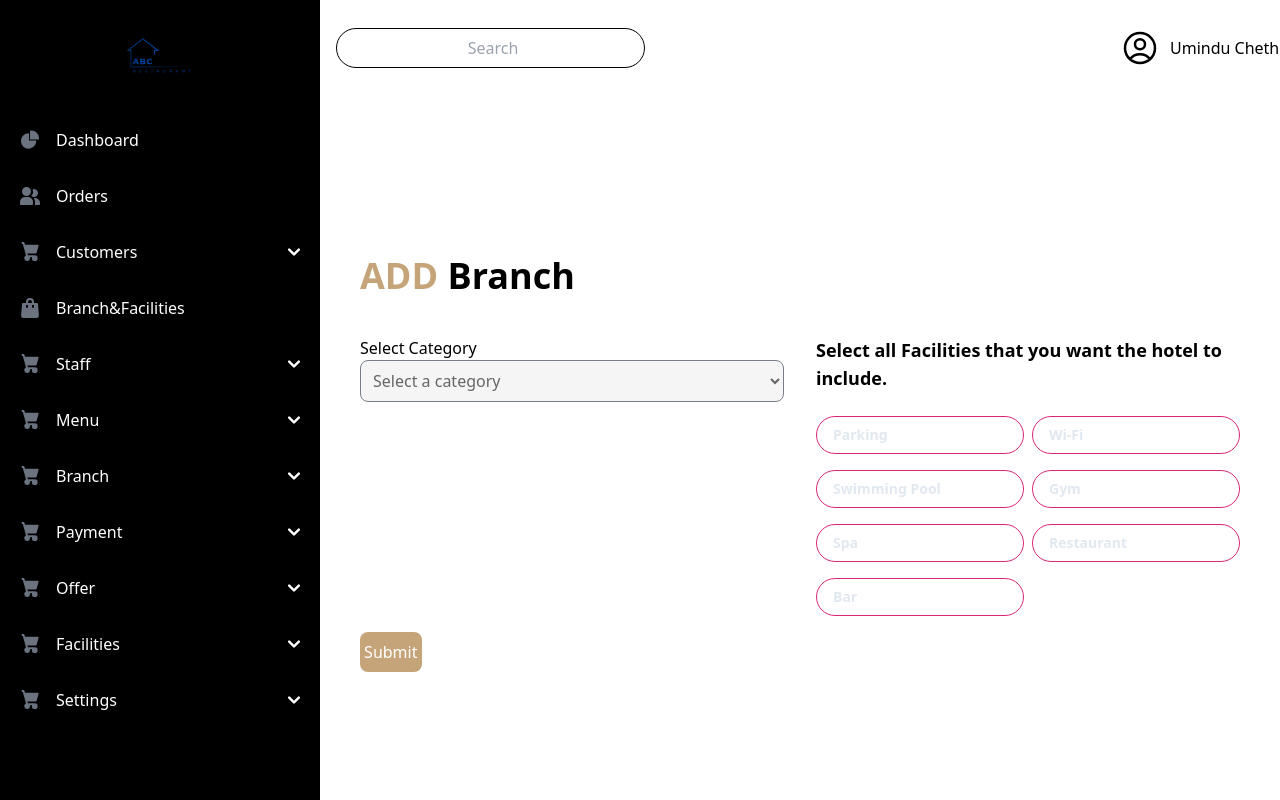
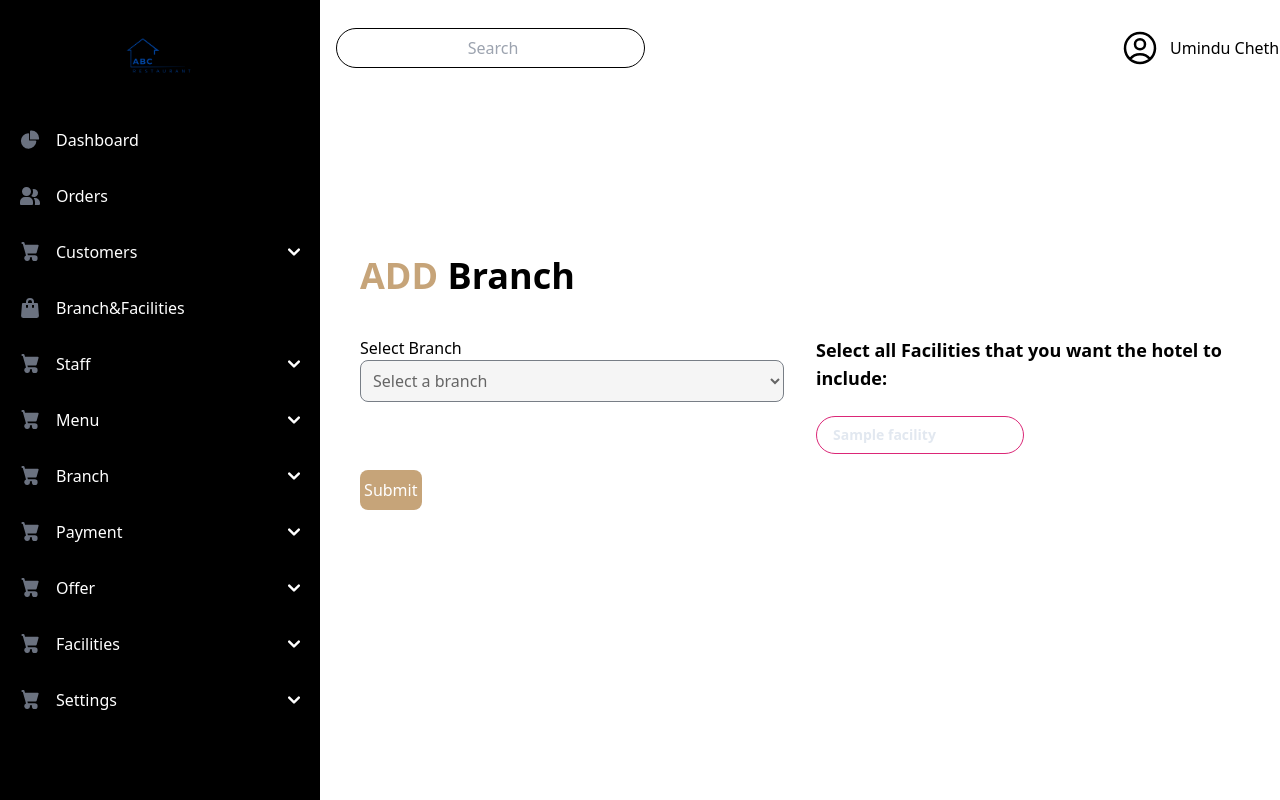
Before and after one commit to Nipuniii/Online-reservation-System, a Spring Boot app: page /addbranchfacilities in a window 1280 px wide. Run offline with Spring Boot 4, Linux system fonts and the light colour scheme; tables that the repository leaves empty hold one stand-in row (values such as "Sample post"); style sheets or scripts are compiled from the project's sources; some libraries are stand-ins or nearby versions.

Commit message:
branch to add facilities
branch to add facilities

```diff
--- a/src/main/java/com/abcrestaurant/restaurantweb/controller/BranchController.java
+++ b/src/main/java/com/abcrestaurant/restaurantweb/controller/BranchController.java
@@ -41,8 +41,5 @@ public class BranchController {
         return "admin/branch/listbranch"; // Ensure this view exists
     }
 
-    @GetMapping("/addbranchfacilities")
-    public String addBranchFacilitiesPage() {
-        return "admin/branch/branch&facilities"; // Ensure this view exists
-    }
+
 }
--- a/src/main/java/com/abcrestaurant/restaurantweb/controller/FacilitiesController.java
+++ b/src/main/java/com/abcrestaurant/restaurantweb/controller/FacilitiesController.java
@@ -1,6 +1,8 @@
 package com.abcrestaurant.restaurantweb.controller;
 
+import com.abcrestaurant.restaurantweb.model.Branch;
 import com.abcrestaurant.restaurantweb.model.Facilities;
+import com.abcrestaurant.restaurantweb.service.BranchService;
 import com.abcrestaurant.restaurantweb.service.FacilitiesService;
 import org.springframework.beans.factory.annotation.Autowired;
 import org.springframework.stereotype.Controller;
@@ -9,12 +11,15 @@ import org.springframework.web.bind.annotation.GetMapping;
 import org.springframework.web.bind.annotation.PostMapping;
 import org.springframework.web.bind.annotation.RequestParam;
 
+import java.util.List;
+
 @Controller
 public class FacilitiesController {
 
     @Autowired
     private FacilitiesService facilitiesService;
-
+    @Autowired
+    private BranchService branchService;
     @GetMapping("/addfacilities")
     public String showAddFacilitiesPage() {
         return "admin/facilities/addfacilities";
@@ -42,4 +47,34 @@ public class FacilitiesController {
         model.addAttribute("message", "Facilities added successfully");
         return "redirect:/listfacilities"; // Redirect to the list page after submission
     }
+
+
+
+
+//    fetch facilities and branch to view
+    @GetMapping("/addbranchfacilities")
+    public String addBranchFacilitiesPage(Model model) {
+        List<Facilities> facilitiesList = facilitiesService.getAllFacilities();
+        List<Branch> branchesList = branchService.getAllBranches();  // Fetch all branches
+        model.addAttribute("facilitiesList", facilitiesList);
+        model.addAttribute("branchesList", branchesList);  // Add branches to the model
+        return "admin/branch/branch&facilities";
+    }
+
+
+//  save to table facilities and branch
+    @PostMapping("/addbranchfacilities")
+    public String saveBranchFacilities(@RequestParam("branch_id") Long branchId,
+                                       @RequestParam("facilities") List<Long> facilitiesIds,
+                                       Model model) {
+        // Validate the inputs (e.g., check if branchId and facilitiesIds are not null)
+
+        // Call the service method to save the data
+        branchService.saveBranchFacilities(branchId, facilitiesIds);
+
+        // Redirect to a success page or back to the form
+        return "redirect:/addbranchfacilities";  // Change the redirect page as needed
+    }
+
+
 }
--- a/src/main/resources/templates/admin/branch/branch&facilities.html
+++ b/src/main/resources/templates/admin/branch/branch&facilities.html
@@ -3,136 +3,71 @@
 <head>
   <link href="/css/tailwind.css" rel="stylesheet">
   <meta charset="UTF-8">
-  <title>Branch&Facilities</title>
+  <title>Branch & Facilities</title>
 </head>
 <body>
 <div class="flex h-screen">
-  <aside  style="width: 25%;" class="w-1/4 bg-black text-white">
+  <aside style="width: 25%;" class="w-1/4 bg-black text-white">
     <th:block th:replace="fragments/admin-sidebar :: div"></th:block>
   </aside>
 
-  <div style="width: 75%;" class="flex-1 flex flex-col ">
+  <div style="width: 75%;" class="flex-1 flex flex-col">
     <header class="w-full bg-white">
       <th:block th:replace="fragments/admin-header :: div"></th:block>
     </header>
-    <div class=" mt-24">
+    <div class="mt-24">
       <div class="mx-10 md:mb-4">
         <h1 class="text-4xl font-bold font-anton text-dark-yellow md:mt-40">ADD <span class="text-black">Branch</span></h1>
-        <form id="productForm mt-24" >
+
+        <!-- Form for Branch and Facilities -->
+        <form id="productForm" method="post" th:action="@{/addbranchfacilities}">
           <div class="flex flex-row gap-4 md:gap-8 mt-10">
             <div class="flex flex-col w-7/12">
-              <label for="category">Select Category</label>
-              <select name="category_id" id="category" class="w-full p-2 border border-gray-800 rounded-lg opacity-60">
-                <option value="">Select a category
-                <option value="">Kandy</option>
-                <option value="">Galle</option>
-                <option value="">Colombo</option>
-                <!-- Category options should be populated here -->
+              <label for="branch">Select Branch</label>
+              <select name="branch_id" id="branch" class="w-full p-2 border border-gray-800 rounded-lg opacity-60">
+                <option value="">Select a branch</option>
+                <!-- Dynamically populate the branches -->
+                <th:block th:each="branch : ${branchesList}">
+                  <option th:value="${branch.id}" th:text="${branch.branchName}"></option>
+                </th:block>
               </select>
-              <div class="text-lg text-red-600 mt-2" id="category_idError"></div>
-            </div>
-
-            <div class="w-7/12">
-              <div style="display: contents">
-                <div class="mb-4 font-semibold text-lg">Select all Facilities that you want the hotel to include.</div>
-                <div id="selects" class="grid grid-cols-2 gap-2">
-                  <label class="text-slate-200 font-bold mt-2 text-sm py-2 px-4 rounded-full border border-pink-600">
-                    <input class="hidden" type="checkbox" name="facilities" value="Parking"> Parking
-                  </label>
-                  <label class="text-slate-200 font-bold mt-2 text-sm py-2 px-4 rounded-full border border-pink-600">
-                    <input class="hidden" type="checkbox" name="facilities" value="Wi-Fi"> Wi-Fi
-                  </label>
-                  <label class="text-slate-200 font-bold mt-2 text-sm py-2 px-4 rounded-full border border-pink-600">
-                    <input class="hidden" type="checkbox" name="facilities" value="Swimming Pool"> Swimming Pool
-                  </label>
-                  <label class="text-slate-200 font-bold mt-2 text-sm py-2 px-4 rounded-full border border-pink-600">
-                    <input class="hidden" type="checkbox" name="facilities" value="Gym"> Gym
-                  </label>
-                  <label class="text-slate-200 font-bold mt-2 text-sm py-2 px-4 rounded-full border border-pink-600">
-                    <input class="hidden" type="checkbox" name="facilities" value="Spa"> Spa
-                  </label>
-                  <label class="text-slate-200 font-bold mt-2 text-sm py-2 px-4 rounded-full border border-pink-600">
-                    <input class="hidden" type="checkbox" name="facilities" value="Restaurant"> Restaurant
-                  </label>
-                  <label class="text-slate-200 font-bold mt-2 text-sm py-2 px-4 rounded-full border border-pink-600">
-                    <input class="hidden" type="checkbox" name="facilities" value="Bar"> Bar
-                  </label>
-                </div>
-              </div>
-              <script>
-                const labels = document.querySelectorAll("#selects label");
-
-                labels.forEach(label => {
-                    const checkbox = label.querySelector('input[type="checkbox"]');
-                    label.addEventListener('click', () => {
-                        if (checkbox.checked) {
-                            label.classList.add("bg-black", "text-white");
-                        } else {
-                            label.classList.remove("bg-black", "text-white");
-                        }
-                    });
-                });
-              </script>
             </div>
 
 
-
-
+            <!-- Facilities Selection -->
+            <div class="w-7/12">
+              <div class="mb-4 font-semibold text-lg">Select all Facilities that you want the hotel to include:</div>
+              <div id="selects" class="grid grid-cols-2 gap-2">
+                <th:block th:each="facility : ${facilitiesList}">
+                  <label class="text-slate-200 font-bold mt-2 text-sm py-2 px-4 rounded-full border border-pink-600">
+                    <input class="hidden" type="checkbox" name="facilities" th:value="${facility.id}">
+                    <span th:text="${facility.facilitiesName}"></span>
+                  </label>
+                </th:block>
+              </div>
+            </div>
           </div>
 
-
-          <button type="button" onclick="validatePrices()" class="items-center mt-4 p-2 bg-dark-yellow flex justify-center md:w-[7%] w-[150px] rounded-lg text-white md:mt-4 text-center">Submit</button>
+          <button type="submit" class="items-center mt-4 p-2 bg-dark-yellow flex justify-center md:w-[7%] w-[150px] rounded-lg text-white">Submit</button>
         </form>
       </div>
     </div>
   </div>
 </div>
 
-
 <script>
-  function loadPreview(index) {
-      const inputFile = document.getElementById('image_' + index);
-      const previewImage = document.getElementById('preview_image_' + index);
-      const infoBox = document.getElementById('info_image_' + index);
-      const file = inputFile.files[0];
-
-      if (file) {
-          const reader = new FileReader();
-          reader.onload = (e) => {
-              previewImage.src = e.target.result;
-              previewImage.classList.remove('hidden');
-              infoBox.classList.add('hidden');
-          }
-          reader.readAsDataURL(file);
+  // Handle click on label to toggle the selected checkbox background color
+  document.querySelectorAll('#selects label').forEach(label => {
+    label.addEventListener('click', function () {
+      const checkbox = label.querySelector('input[type="checkbox"]');
+      checkbox.checked = !checkbox.checked;  // Toggle checkbox
+      if (checkbox.checked) {
+        label.classList.add('bg-black', 'text-white');  // Apply selected styles
       } else {
-          previewImage.classList.add('hidden');
-          infoBox.classList.remove('hidden');
+        label.classList.remove('bg-black', 'text-white');  // Remove selected styles
       }
-  }
-
-  function validatePrices() {
-      var price = parseFloat(document.getElementById('price').value);
-      var sellingPrice = parseFloat(document.getElementById('selling_price').value);
-
-      var priceError = document.getElementById('priceError');
-      var sellingPriceError = document.getElementById('sellingPriceError');
-
-      // Reset previous error messages
-      priceError.textContent = "";
-      sellingPriceError.textContent = "";
-
-      if (isNaN(price) || isNaN(sellingPrice)) {
-          priceError.textContent = "Please enter valid numeric values for both prices.";
-          return;
-      }
-
-      if (sellingPrice > price) {
-          sellingPriceError.textContent = "Selling price must be lower than or equal to the price.";
-      } else {
-          // Perform form submission or further actions
-          document.getElementById('productForm').submit();
-      }
-  }
+    });
+  });
 </script>
 </body>
 </html>
```
Also changed, not shown: src/main/java/com/abcrestaurant/restaurantweb/model/BranchFacilities.java (added, +42 -0 lines), src/main/java/com/abcrestaurant/restaurantweb/repository/BranchFacilitiesRepository.java (added, +9 -0 lines), src/main/java/com/abcrestaurant/restaurantweb/service/BranchService.java (+24 -0 lines), src/main/java/com/abcrestaurant/restaurantweb/service/FacilitiesService.java (+7 -0 lines).
